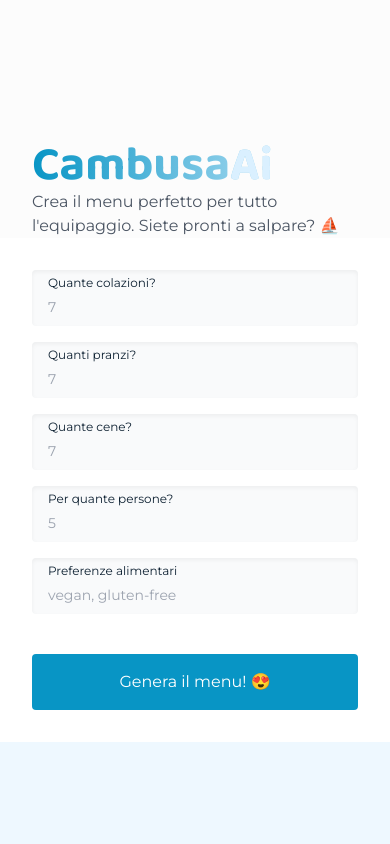
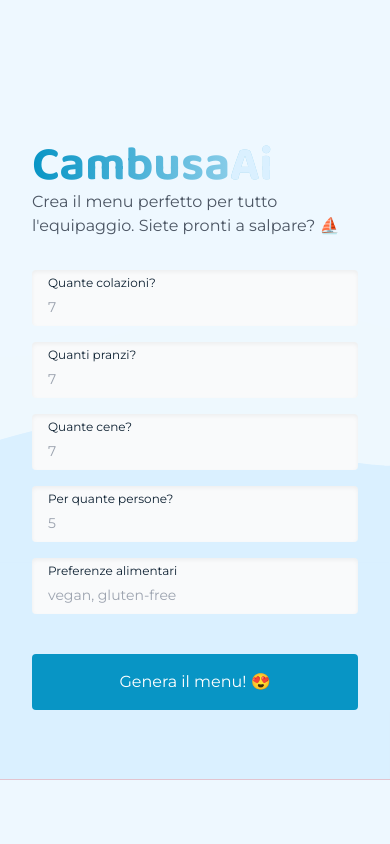
Before and after one commit to artscomi/cambusa, a Next.js app: page / in a window 390 px wide. Shown: the top 844 px of the page. Built offline with nearby package versions, Linux system fonts and the light colour scheme; no server answers.

Commit message:
feat(): mobile colors

```diff
--- a/app/layout.tsx
+++ b/app/layout.tsx
@@ -21,12 +21,12 @@ export default function RootLayout({
         lang="it"
         className={`${montserrat.variable} ${baloo.variable} overflow-x-hidden`}
       >
-        <body className="font-subtitle text-default flex flex-col min-h-screen max-w-screen overflow-hidden relative">
+        <body className="font-subtitle text-default flex flex-col min-h-screen max-w-screen overflow-hidden relative max-sm:bg-secondary-light">
           <main className="px-4 md:px-10 md:pt-20 lg:px-0 m-auto max-w-[1024px] overflow-auto flex-1 w-full">
             <ContextLayout>{children}</ContextLayout>
           </main>
           <Footer />
-          <Image alt="" src="/bg.png" fill className="object-cover -z-10" />
+          <Image alt="" src="/bg.png" fill className="object-cover -z-10 hidden sm:block" />
         </body>
       </html>
     </ClerkProvider>
--- a/components/MainForm/index.tsx
+++ b/components/MainForm/index.tsx
@@ -103,7 +103,7 @@ export const MainForm = ({
 
   return (
     <>
-      <div className="md:rounded-lg p-8 md:p-14 md:shadow-md relative max-sm:-mx-4 md:overflow-hidden bg-white">
+      <div className="md:rounded-lg p-8 md:p-14 md:shadow-md relative max-sm:-mx-4 md:overflow-hidden sm:bg-white">
         {groupData && (
           <h1 className="mb-10 text-3xl">{`Genera la tua cambusa per il gruppo
             ${groupData.id}`}</h1>
@@ -127,9 +127,9 @@ export const MainForm = ({
           </Button>
         </form>
 
-        {/* <div className="absolute left-0 right-0 top-0 bottom-0 sm:overflow-hidden">
+        <div className="absolute left-0 right-0 top-0 bottom-0 sm:overflow-hidden sm:hidden">
           <LottieAnimation name="waveBig" isResponsive={false} speed={0.1} />
-        </div> */}
+        </div>
       </div>
     </>
   );
```
